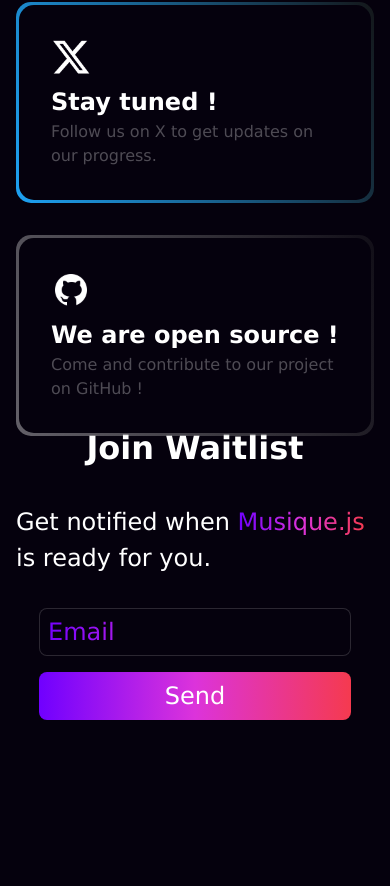
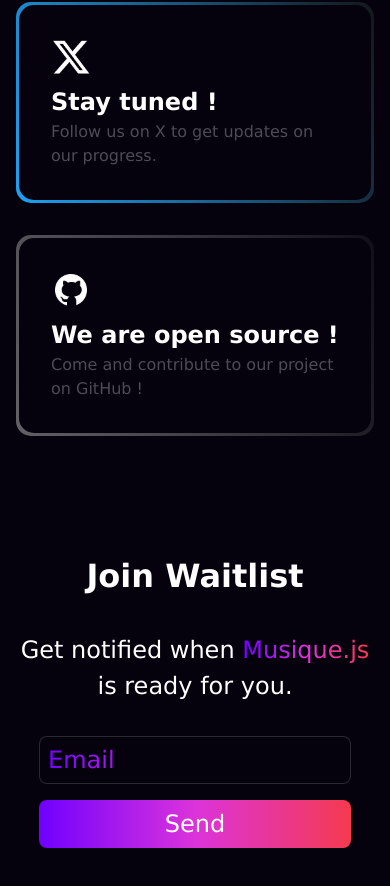
Before and after one commit to musiqueJS/landing, a Vue app: page / in a window 390 px wide. Shown: the part 2084-2970 px from the top of the page. Built offline with nearby package versions, Linux system fonts and the light colour scheme.

Commit message:
:bug: FIX reponsive things

```diff
--- a/src/components/Form.vue
+++ b/src/components/Form.vue
@@ -23,7 +23,6 @@ export default {
 		flex-direction: column;
 		justify-content: center;
 		align-items: center;
-		margin-bottom: 10rem;
 	}
 
 	.form > * {
@@ -92,6 +91,8 @@ export default {
 	@media screen and (max-width: 1024px) {
 		.form {
 			height: auto;
+			margin: 8rem 0;
+			text-align: center;
 		}
 
 		.form > form > input {
--- a/src/components/Socials/GitHubCard.vue
+++ b/src/components/Socials/GitHubCard.vue
@@ -5,8 +5,11 @@
 </script>
 
 <template>
-	<a href="https://github.com/musiqueJS/musiqueJS" target="_blank">
-		<div class="container">
+	<div class="container">
+		<a
+			href="https://github.com/musiqueJS/musiqueJS"
+			target="_blank"
+		>
 			<div class="social-wrapper">
 				<div class="social">
 					<img
@@ -19,8 +22,8 @@
 					</div>
 				</div>
 			</div>
-		</div>
-	</a>
+		</a>
+	</div>
 </template>
 
 <style scoped>
--- a/src/components/Socials/XCard.vue
+++ b/src/components/Socials/XCard.vue
@@ -5,8 +5,8 @@
 </script>
 
 <template>
-	<a href="#">
-		<div class="container">
+	<div class="container">
+		<a href="#">
 			<div class="social-wrapper">
 				<div class="social">
 					<img
@@ -19,8 +19,8 @@
 					</div>
 				</div>
 			</div>
-		</div>
-	</a>
+		</a>
+	</div>
 </template>
 
 <style scoped>
```
